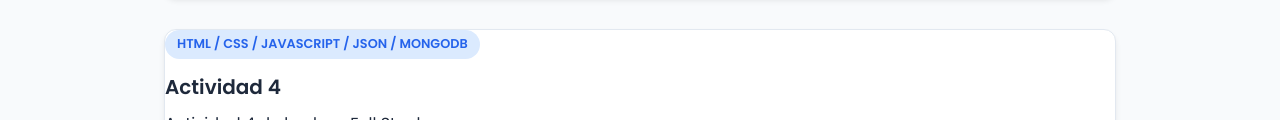
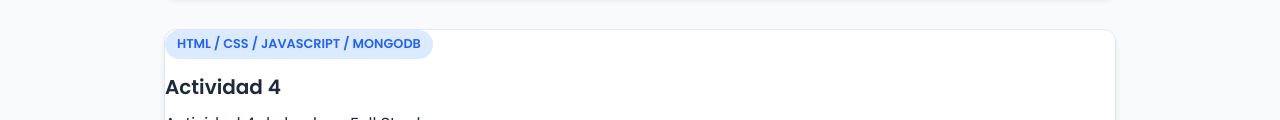
Before and after one commit to Parsival777/Acts-Desarrollo-Full-Stack---Alan-Anduaga-, a plain HTML site: page index.html in a window 1280 px wide. Shown: the part 922-1042 px from the top of the page. Drawn offline with Linux system fonts and the light colour scheme.

Commit message:
Fix HTML tag formatting in index.html

```diff
--- a/index.html
+++ b/index.html
@@ -168,7 +168,7 @@
 
             <a href="Act4/public/index.html" class="card">
                 <div class"card-body">
-                    <span class="card-tag">HTML / CSS / JAVASCRIPT / JSON / MONGODB </span>
+                    <span class="card-tag">HTML / CSS / JAVASCRIPT / MONGODB </span>
                     <h3 class="card-title">Actividad 4</h3>
                     <p class"card-desc">
                         Actividad 4 de la clase Full Stack
```
